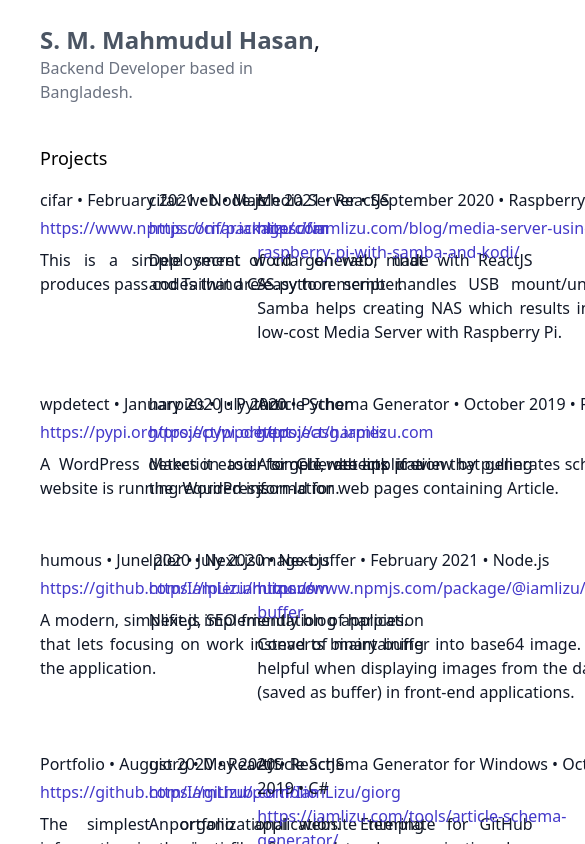
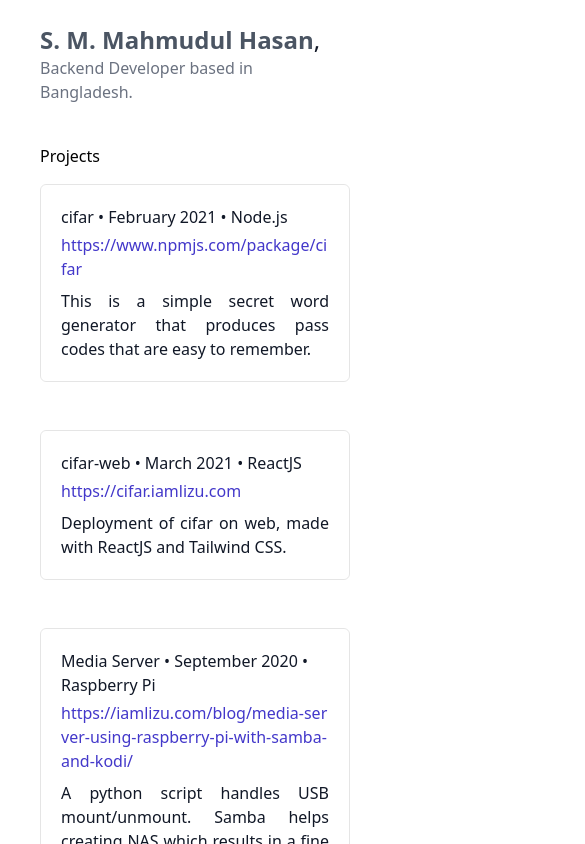
Before and after one commit to IamLizu/probable-parakeet, a React (Create React App) app: page / in a window 390 px wide. Shown: the top 844 px of the page, 585 px wide, since content can reach past the window. Built offline with nearby package versions, Linux system fonts and the light colour scheme.

Commit message:
projects responsive revise 1

```diff
--- a/src/components/Projects.jsx
+++ b/src/components/Projects.jsx
@@ -1,12 +1,19 @@
 import projects from "../data/projects.json";
 
 const projectConstruct = projects.map((item) => (
-    <div className="my-4 w-96 cursor-default text-gray-900" key={item.url}>
+    <div
+        className="my-4 w-62 xs:w-full sm:w-64 md:w-72 lg:w-96
+        cursor-default text-gray-900
+        border-black border rounded-md border-opacity-10
+        p-5
+        hover:shadow-md"
+        key={item.url}
+    >
         <p className="text-base">
             {item.name} • {item.published} • {item.tech}
         </p>
         <p className="mt-1">
-            <a className="text-indigo-700" href={item.url}>
+            <a className="text-indigo-700 break-all" href={item.url}>
                 {item.url}
             </a>
         </p>
@@ -17,8 +24,8 @@ const projectConstruct = projects.map((item) => (
 export default function project() {
     return (
         <div className="px-10">
-            <h3 className="font-medium text-lg">Projects</h3>
-            <div className="grid grid-cols-3 grid-flow-rows gap-4">
+            <h3 className="font-medium md:text-lg">Projects</h3>
+            <div className="grid sm:grid-cols-2 lg:grid-cols-3 grid-flow-rows gap-4">
                 {projectConstruct}
             </div>
         </div>
--- a/tailwind.config.js
+++ b/tailwind.config.js
@@ -2,7 +2,11 @@ module.exports = {
     purge: ["./src/**/*.{js,jsx,ts,tsx}", "./public/index.html"],
     darkMode: false, // or 'media' or 'class'
     theme: {
-        extend: {},
+        extend: {
+            screens: {
+                xs: "420px",
+            },
+        },
     },
     variants: {
         extend: {},
```
